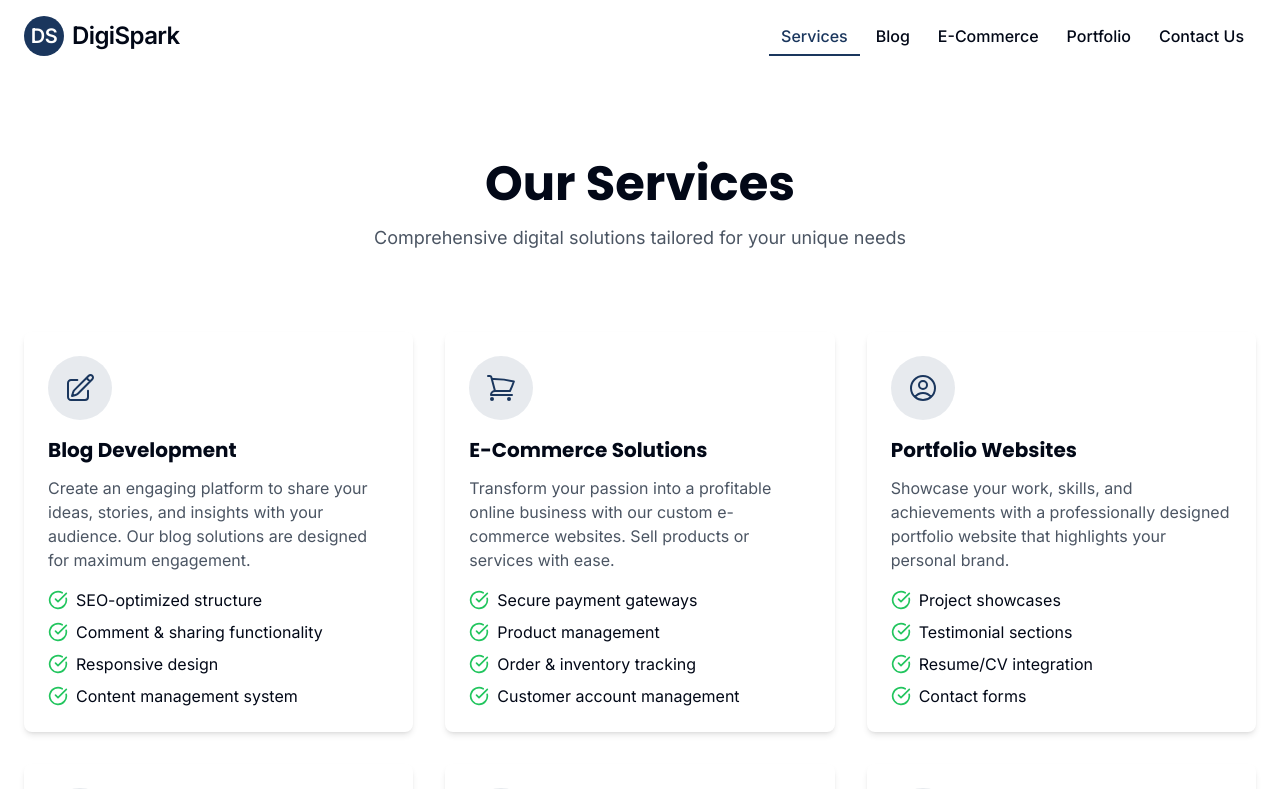
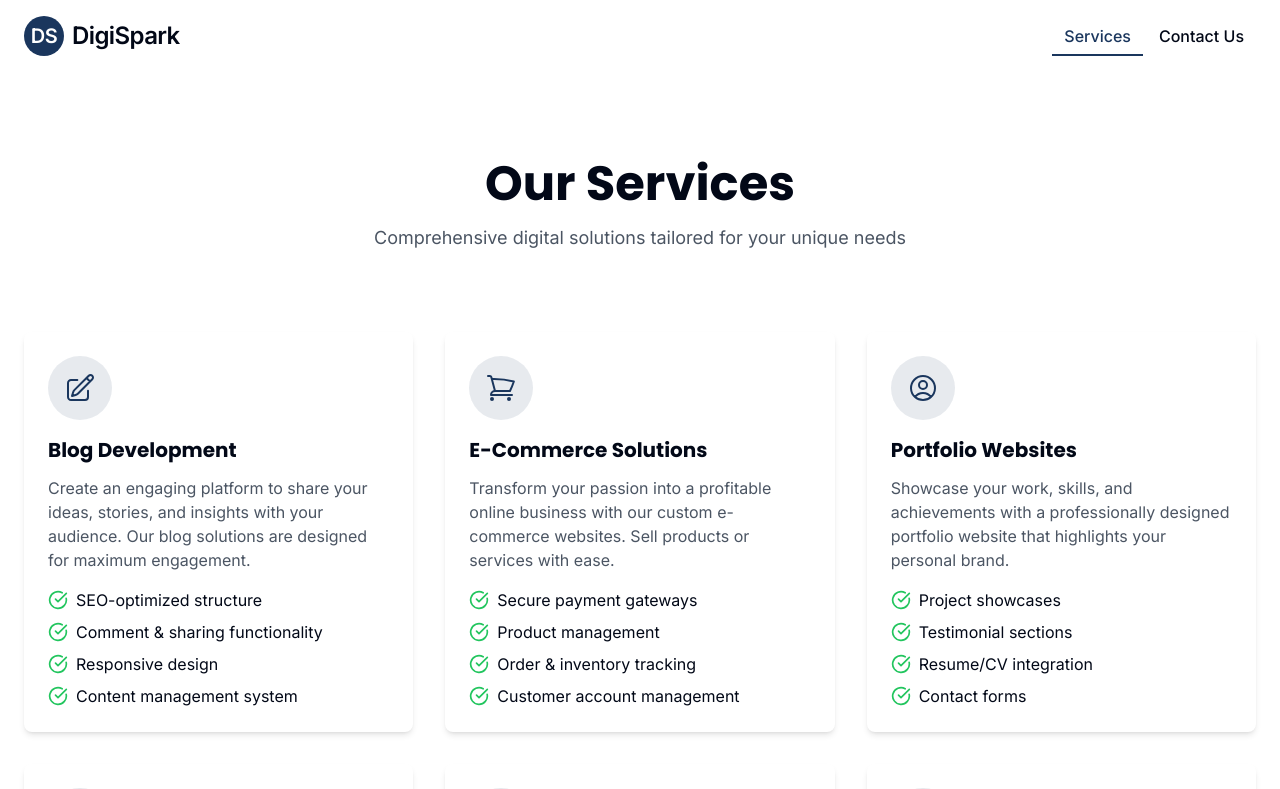
Before and after one commit to VenkateshwaranA/demo, a React (Vite) app: page /services in a window 1280 px wide. Shown: the top 789 px of the page. Built offline with nearby package versions, Linux system fonts and the light colour scheme.

Commit message:
Refactor: Update navigation and footer
Remove blog, e-commerce, and portfolio links.
Add services link to navigation and footer.

```diff
--- a/src/App.tsx
+++ b/src/App.tsx
@@ -9,9 +9,6 @@ import NotFound from "./pages/NotFound";
 import Header from "./components/Header";
 import Footer from "./components/Footer";
 import Services from "./pages/Services";
-import Blog from "./pages/Blog";
-import Ecommerce from "./pages/Ecommerce";
-import Portfolio from "./pages/Portfolio";
 import Contact from "./pages/Contact";
 
 const queryClient = new QueryClient();
@@ -28,9 +25,6 @@ const App = () => (
             <Routes>
               <Route path="/" element={<Index />} />
               <Route path="/services" element={<Services />} />
-              <Route path="/blog" element={<Blog />} />
-              <Route path="/ecommerce" element={<Ecommerce />} />
-              <Route path="/portfolio" element={<Portfolio />} />
               <Route path="/contact" element={<Contact />} />
               <Route path="*" element={<NotFound />} />
             </Routes>
--- a/src/components/Footer.tsx
+++ b/src/components/Footer.tsx
@@ -17,9 +17,6 @@ const Footer = () => {
             <ul className="space-y-2 text-sm">
               <li><Link to="/" className="hover:text-accent">Home</Link></li>
               <li><Link to="/services" className="hover:text-accent">Services</Link></li>
-              <li><Link to="/blog" className="hover:text-accent">Blog</Link></li>
-              <li><Link to="/ecommerce" className="hover:text-accent">E-Commerce</Link></li>
-              <li><Link to="/portfolio" className="hover:text-accent">Portfolio</Link></li>
               <li><Link to="/contact" className="hover:text-accent">Contact Us</Link></li>
             </ul>
           </div>
--- a/src/components/Header.tsx
+++ b/src/components/Header.tsx
@@ -63,30 +63,6 @@ const Header = () => {
             Services
           </Link>
           <Link
-            to="/blog"
-            className={`nav-link animate-fade-in-delay-1 ${
-              isActive("/blog") ? "nav-link-active" : ""
-            }`}
-          >
-            Blog
-          </Link>
-          <Link
-            to="/ecommerce"
-            className={`nav-link animate-fade-in-delay-2 ${
-              isActive("/ecommerce") ? "nav-link-active" : ""
-            }`}
-          >
-            E-Commerce
-          </Link>
-          <Link
-            to="/portfolio"
-            className={`nav-link animate-fade-in-delay-2 ${
-              isActive("/portfolio") ? "nav-link-active" : ""
-            }`}
-          >
-            Portfolio
-          </Link>
-          <Link
             to="/contact"
             className={`nav-link animate-fade-in-delay-3 ${
               isActive("/contact") ? "nav-link-active" : ""
@@ -130,27 +106,6 @@ const Header = () => {
             Services
           </Link>
           <Link
-            to="/blog"
-            className="block py-2"
-            onClick={() => setIsOpen(false)}
-          >
-            Blog
-          </Link>
-          <Link
-            to="/ecommerce"
-            className="block py-2"
-            onClick={() => setIsOpen(false)}
-          >
-            E-Commerce
-          </Link>
-          <Link
-            to="/portfolio"
-            className="block py-2"
-            onClick={() => setIsOpen(false)}
-          >
-            Portfolio
-          </Link>
-          <Link
             to="/contact"
             className="block py-2"
             onClick={() => setIsOpen(false)}
```
